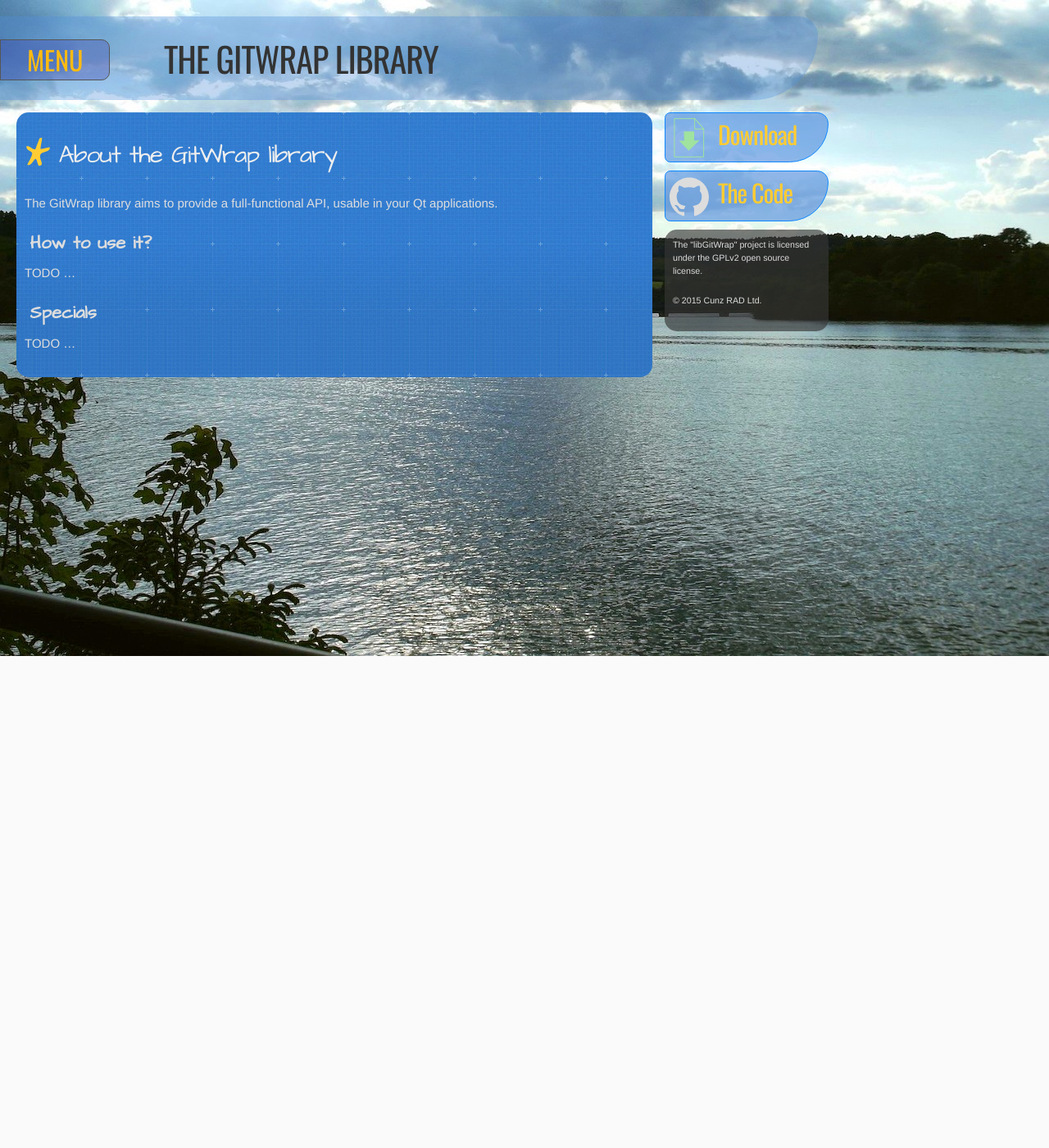
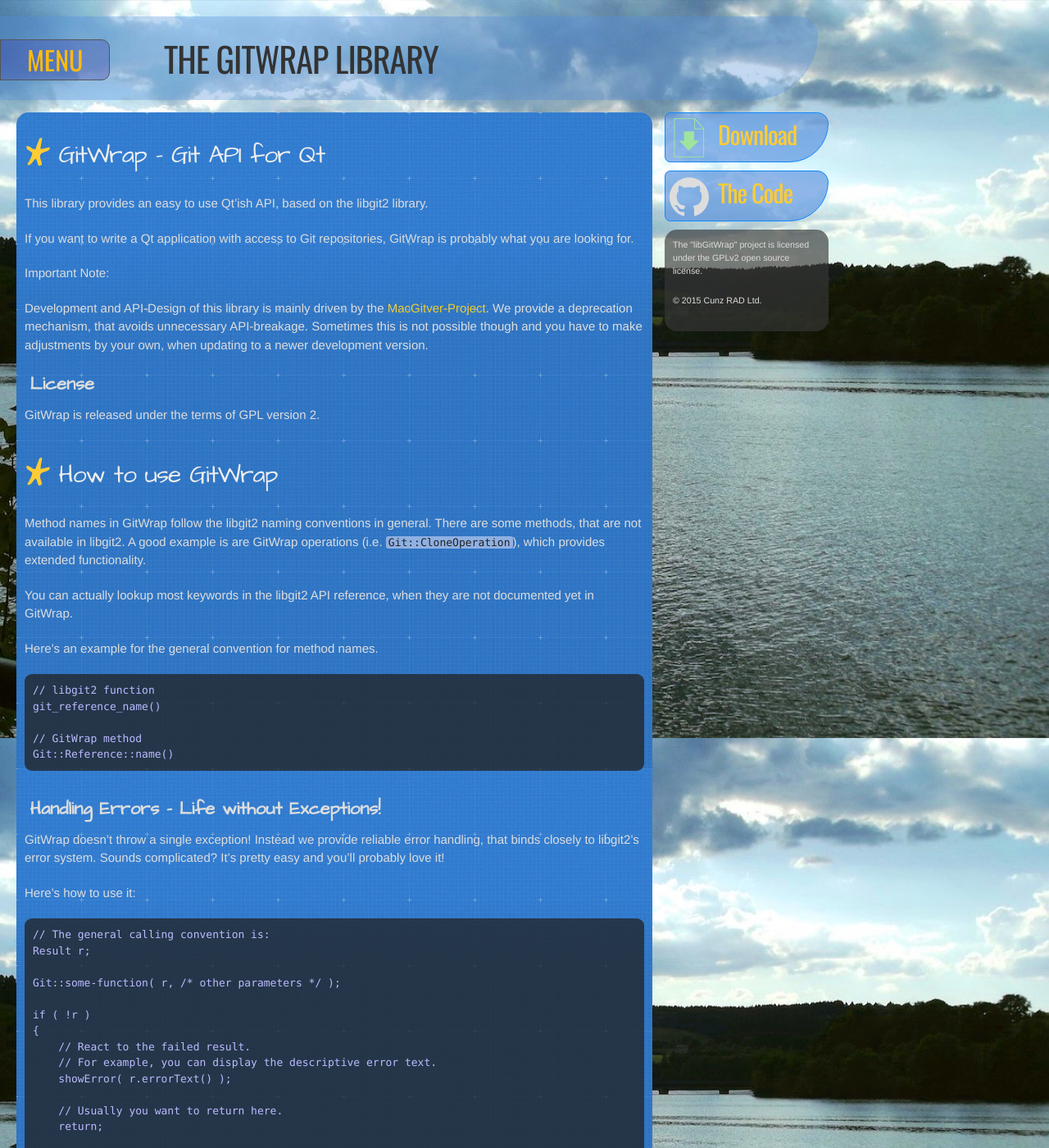
Before and after one commit to macgitver/macgitver.github.io, a Jekyll site: the page built from projects/libgitwrap/index.md, in a window 1280 px wide and 1400 px high. Shown: the whole window at 82% size. Built offline with Jekyll 4.4.1, drawn with Linux system fonts in a browser that asks for light colours; nearby versions of some CDN libraries; library files that are not in the unit come from our copies; Markdown is read by kramdown in place of the engine named in the settings; some of the changed text lies outside the part shown.

Commit message:
libGitWrap: add project description from README

````diff
--- a/projects/libgitwrap/index.md
+++ b/projects/libgitwrap/index.md
@@ -5,12 +5,185 @@ group: "projects"
 project: "libGitWrap"
 ---
 
-# About the GitWrap library
-The GitWrap library aims to provide a full-functional API, usable in your Qt applications.
+# GitWrap - Git API for Qt
+This library provides an easy to use Qt'ish API, based on the libgit2 library.
 
-## How to use it?
-TODO ...
+If you want to write a Qt application with access to Git repositories, GitWrap is probably what you are looking for.
+
+**Important Note:**
+
+Development and API-Design of this library is mainly driven by the [MacGitver-Project](http://www.macgitver.org). We provide a deprecation mechanism, that avoids unnecessary API-breakage. Sometimes this is not possible though and you have to make adjustments by your own, when updating to a newer development version.
+
+## License
+GitWrap is released under the terms of GPL version 2.
+
+# How to use GitWrap
+Method names in GitWrap follow the libgit2 naming conventions in general. There are some methods, that are not available in libgit2. A good example is are GitWrap operations (i.e. `Git::CloneOperation`), which provides extended functionality.
+
+You can actually lookup most keywords in the libgit2 API reference, when they are not documented yet in GitWrap.
+
+Here's an example for the general convention for method names.
+
+```c++
+// libgit2 function
+git_reference_name()
+
+// GitWrap method
+Git::Reference::name()
+```
+
+## Handling Errors - Life without Exceptions!
+GitWrap doesn't throw a single exception! Instead we provide reliable error handling, that binds closely to libgit2's error system. Sounds complicated? It's pretty easy and you'll probably love it!
+
+Here's how to use it:
+
+```c++
+// The general calling convention is:
+Result r;
+
+Git::some-function( r, /* other parameters */ );
+
+if ( !r )
+{
+    // React to the failed result.
+    // For example, you can display the descriptive error text.
+    showError( r.errorText() );
+
+    // Usually you want to return here.
+    return;
+
+    // If you need to continue for whatever reason,
+    // the result must be cleared:
+    r.clear();
+}
+```
+
+Here is a more complex example:
+```c++
+void myFunction()
+{
+    // provide a path (or sub-path) to your repo
+    QStringLiteral repoSubPath("/path/to/repo/or/any/sub-path");
+
+    // Let the show begin!
+    Git::Result r;
+    Git::Repository repo =
+        Git::Repository::open( r, Git::Repository::discover( r, repoSubPath ) );
+
+    if ( !r )
+    {
+        qCritical( "Unable to open repository at %s:\nGit error: %s",
+                   qPrintable(repoSubPath),
+                   qPrintable( r.errorText() ) );
+
+        return;
+    }
+
+    QString activeBranch = repo.currentBranch( r );
+    if ( !r )
+    {
+        qCritical( "Unable to lookup the active branch."
+                   "\nGit error: %s", qPrintable( r.errorText() ) );
+
+        return;
+    }
+
+    // enjoy using GitWrap and go on coding
+}
+```
+
+## A simple Example in Qt
+
+This example shows how you `git init` with GitWrap.
+
+```c++
+#include "libGitWrap/Repository.hpp"
+#include "libGitWrap/Result.hpp"
+
+void initRepositoryExample()
+{
+    Git::Result r;
+    QStringLiteral path( "/here/is/my/new/repository" );
+    bool bare = false;
+    Git::Repository newRepo = Git::Repository::create( path, bare, r );
+    if ( !r )
+    {
+        qCritical( "Unable to create repository at %s."
+                       "\nGit error: %s",
+                       qPrintable( path ), qPrintable( r.errorText() ) );
+    }
+}
+```
+
+# How to compile libGitWrap
+
+For now, the only way to install and use GitWrap is compiling from source code.
+
+## Pre-Requisites
+
+To compile GitWrap, you need the following install:
+
+* RAD-Tools (read "Install the RAD-Tools" below)
+  * You get them [here](https://github.com/Cunz-RAD/RAD-Tools)!
+* CMake ( >= 2.8.12 )
+* Qt >= 5.3 (Qt4 will not work!)
+* The C++ compiler of your choice! We recommend clang/llvm.
+
+## Got it! Now how do I compile it?
+
+These are the build instructions for OSX and Linux.
+
+### Install the RAD-Tools
+
+The RAD-Tools are a collection of CMake extension modules to simplify the build process. Nothing more, nothing less!
+
+```bash
+# clone the repo into a path of your choice
+git clone https://github.com/cunz-rad/RAD-Tools.git
+cd RAD-Tools
+mkdir build && cd build
+cmake ..
+sudo make install
+```
+
+### Build and Install GitWrap - The easy way!
+
+The easiest way to build GitWrap is by far using Qt-Creator. Just open the `CMakeLists.txt` file in the project's main directory and build the project. Done!
+
+Hint: Set `-DCMAKE_BUILD_TYPE=Release` before running CMake to create a release build. You can change that any time later!
+
+To install GitWrap, open a Terminal, go to the build directory (should be `Project-Dir/../libGitWrap-build`) and type:
+
+```bash
+sudo make install
+```
+
+### Build and Install GitWrap - From a Terminal
+
+```bash
+# clone the repo into a path of your choice
+git clone --recursive https://github.com/macgitver/libGitWrap.git
+
+# You need to provide the path to your Qt5 installation.
+# This is an example:
+export QTDIR=$HOME/Qt/5.4/gcc_64
+export PATH=$QTDIR/bin:$PATH
+
+# now build & install!
+mkdir libGitWrap-build && cd libGitWrap-build
+cmake -DCMAKE_BUILD_TYPE=Release -- ../libGitWrap
+make
+sudo make install
+```
+
+# Want to help out?
+
+Sure, all you need is a Github account. Fork the repo and send a pull request.
+
+Create a feature branch with your initials like this:
+If your Name is "Hans im Glück", write `git checkout -b hig/my-cool-feature master`
+
+Tip: Don't forget to update the submodules with `git submodule update --init --recursive`
 
 
-## Specials
-TODO ...
+That's all folks! Happy coding with GitWrap!
````
